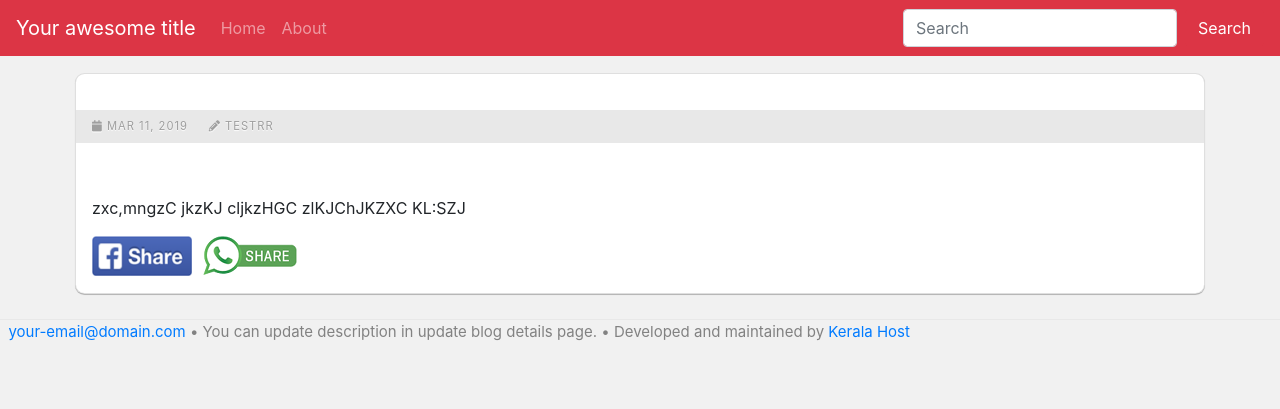
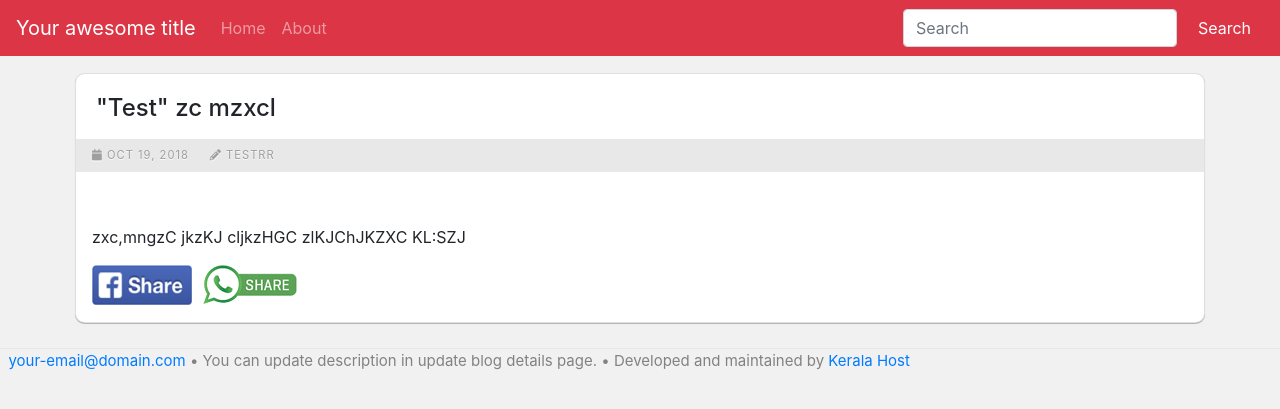
Before and after one commit to bpmottathai/testrr, a Jekyll site: the page built from _posts/2018-10-19-"test"zcmzxcl.markdown, in a window 1280 px wide. Shown: the top 409 px of the page. Built offline with Jekyll 4.4.1, drawn with Linux system fonts in a browser that asks for light colours; nearby versions of some CDN libraries; our own code applies the rules of GitHub Pages for plain Markdown files.

Commit message:
Update 2018-10-19-"test"zcmzxcl.markdown

```diff
--- a/_posts/2018-10-19-"test"zcmzxcl.markdown
+++ b/_posts/2018-10-19-"test"zcmzxcl.markdown
@@ -1,6 +1,7 @@
 ---
 layout: post
-title:  "Test"  zc mzxcl
+title: >
+    "Test"  zc mzxcl
 date:   2018-10-19 11:13:14 +0000
 ---
 
```
